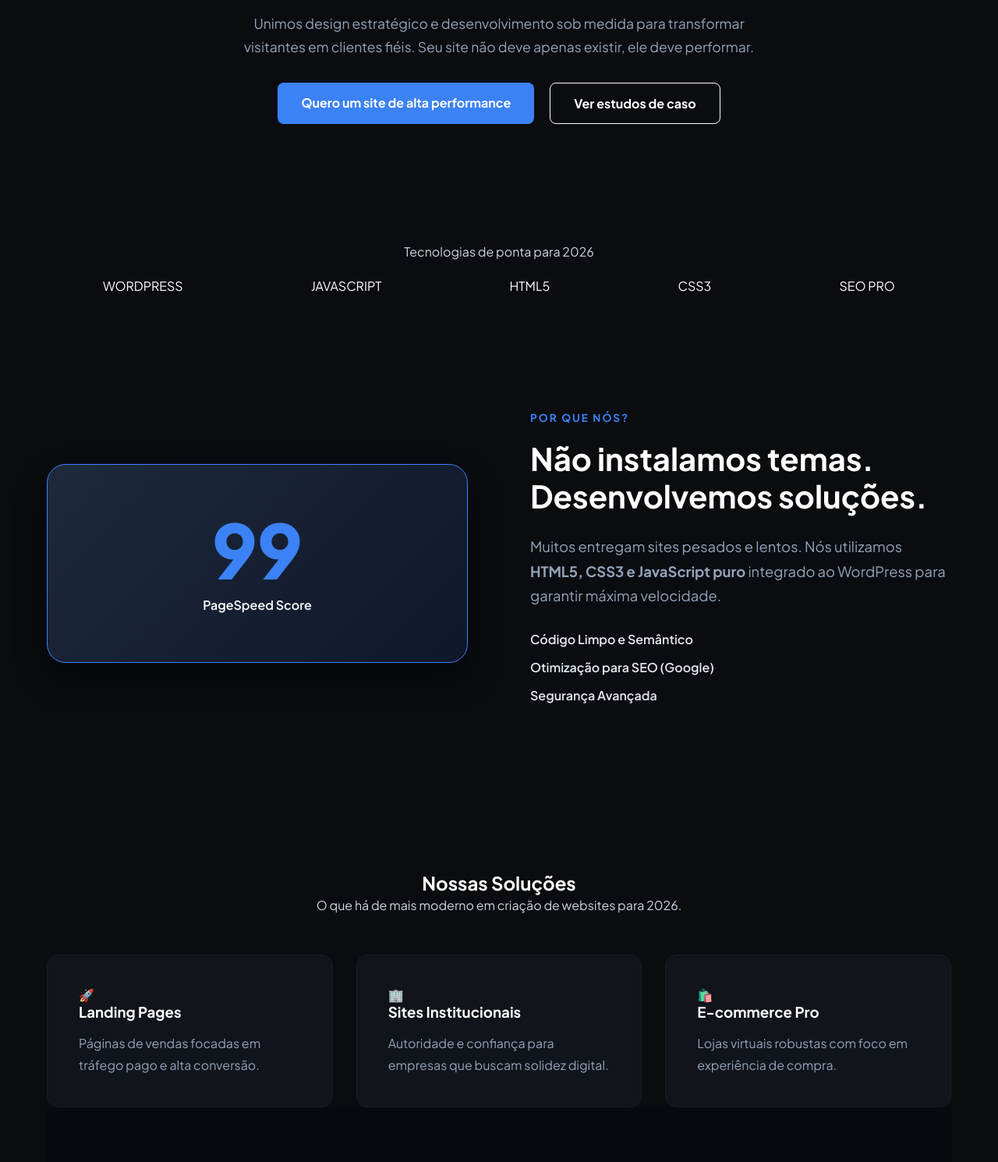
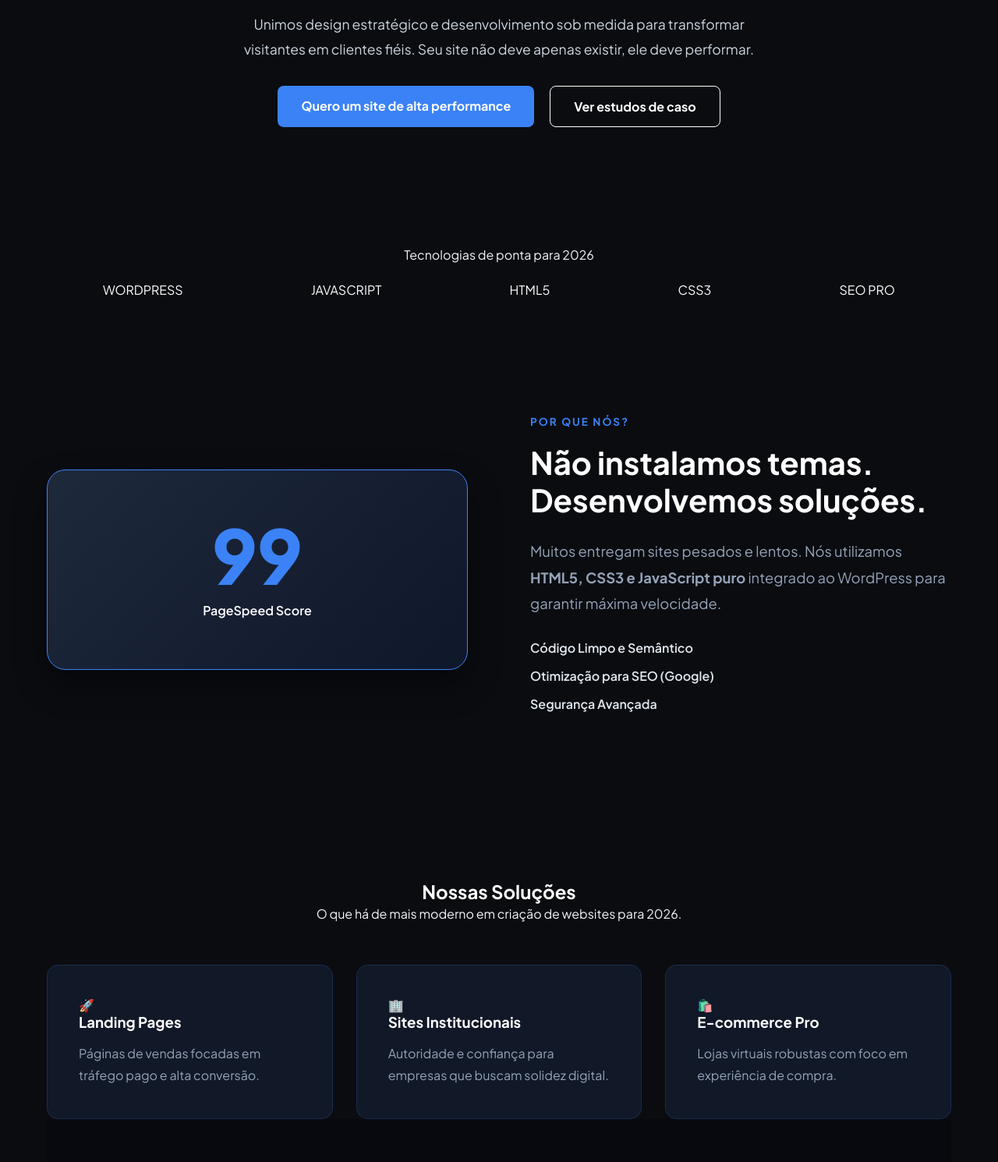
Before and after one commit to Emersonconquista/meu-site-agencia-2026, a plain HTML site: page index.html in a window 1280 px wide. Shown: the part 350-1840 px from the top of the page at 78% size. Drawn offline with Linux system fonts and the light colour scheme.

Commit message:
ultima mudança

```diff
--- a/style.css
+++ b/style.css
@@ -154,3 +154,25 @@ p {
     font-weight: 800;
     opacity: 0.9; /* Melhora a visibilidade do número */
 }
+
+/* CONQUISTA STUDIO - AJUSTE PARA ACESSIBILIDADE 100 */
+p {
+    color: #f1f5f9 !important; /* Branco azulado de alto contraste */
+    line-height: 1.8;
+}
+
+.hero p {
+    color: #cbd5e1 !important; /* Cinza claro para o subtítulo hero */
+}
+
+/* Garante que os botões tenham bordas visíveis para navegação por teclado */
+.btn-primary:focus, .btn-outline:focus, .btn-nav:focus {
+    outline: 3px solid #3b82f6;
+    outline-offset: 2px;
+}
+
+/* Melhora a visibilidade dos cards no fundo escuro */
+.service-card, .step-item {
+    background: #111827;
+    border: 1px solid rgba(59, 130, 246, 0.2);
+}
```
